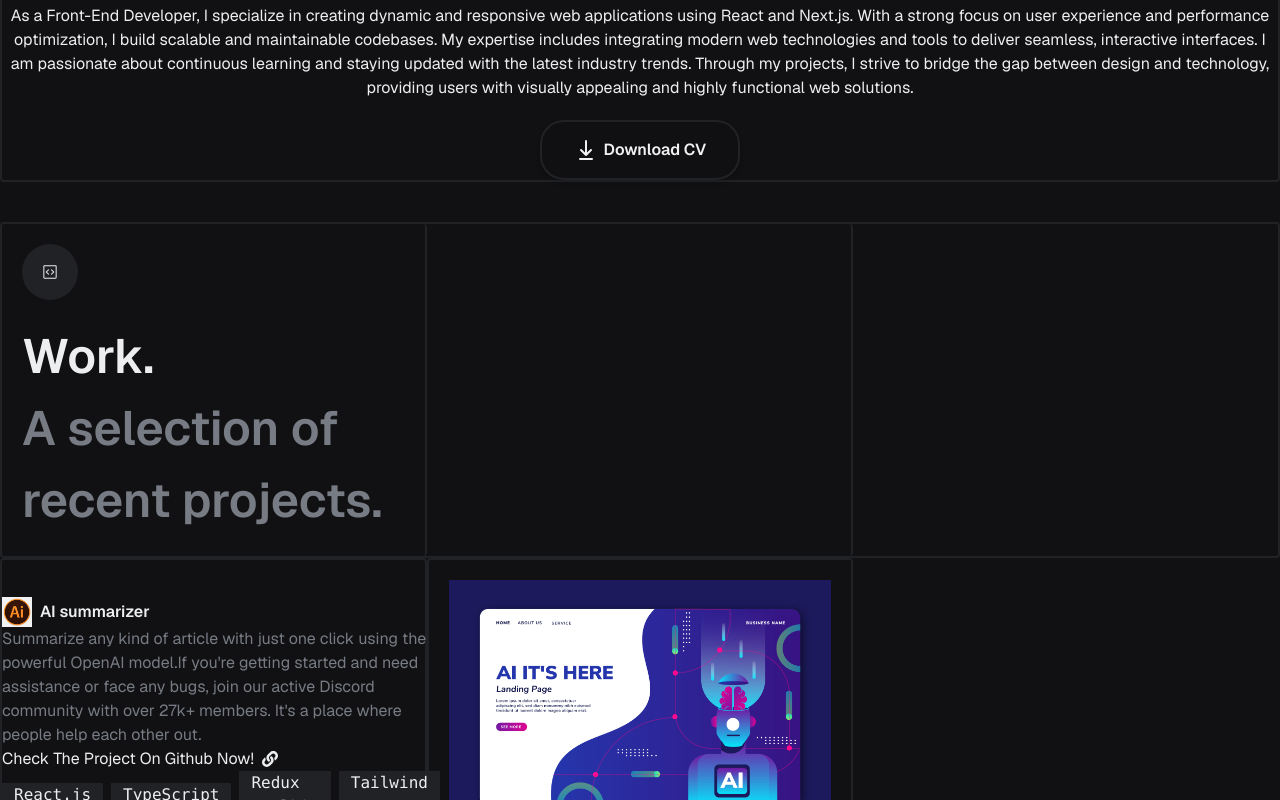
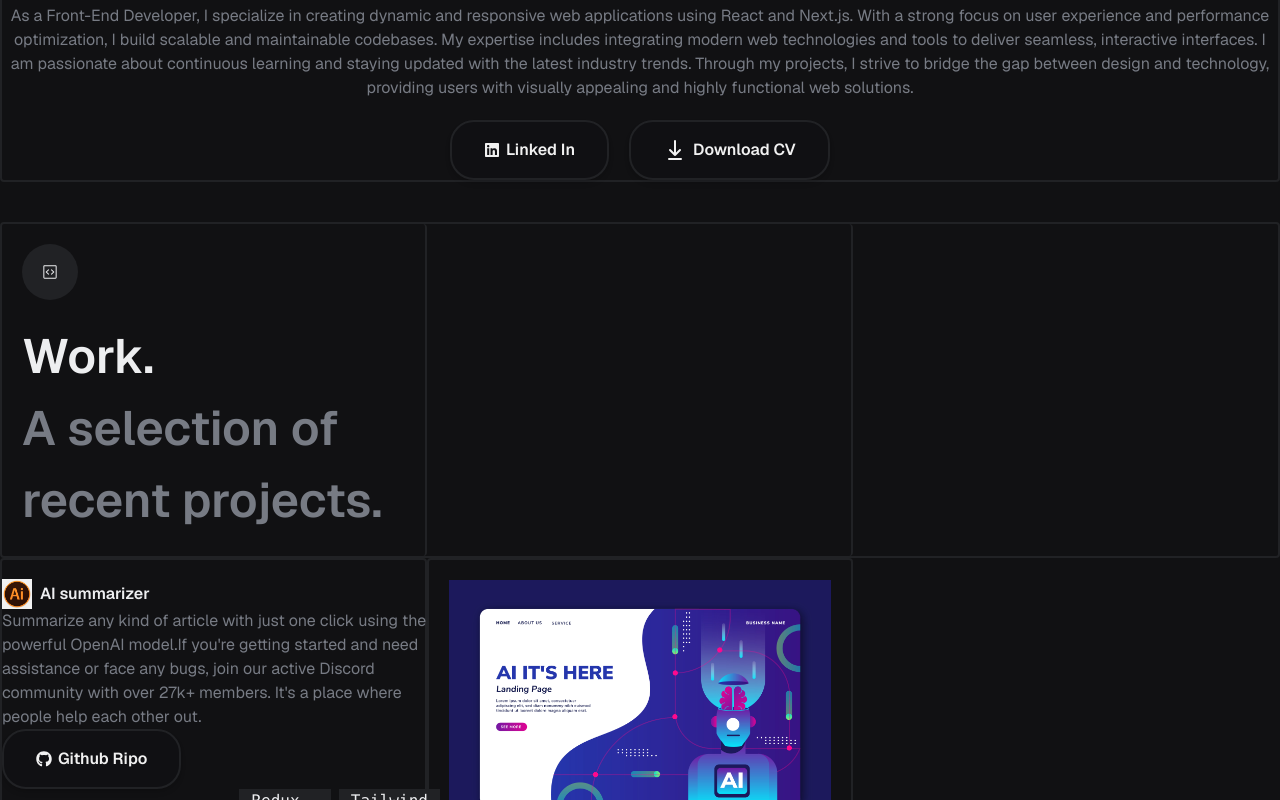
Before and after one commit to Ahmedhussin1/Personal-Portfolio, a Next.js app: page / in a window 1280 px wide. Shown: the part 300-1100 px from the top of the page. Built offline with nearby package versions, Linux system fonts and the light colour scheme.

Commit message:
button component added, github link in work card component changed

```diff
--- /dev/null
+++ b/src/Components/Button.jsx
@@ -0,0 +1,12 @@
+import React from 'react'
+
+function Button({children, link, title}) {
+  return (
+    <button className="cursor-pointer group relative flex gap-1.5 px-8 py-4 bg-[#111113] bg-opacity-80 text-[#f1f1f1] rounded-3xl hover:bg-opacity-70 transition font-semibold shadow-md border-2 border-lines-color items-center w-fit hover:border-[#777b84]">
+      {children}
+      <a href={link}>{title}</a>
+    </button>
+  );
+}
+
+export default Button
--- a/src/Components/Hero.jsx
+++ b/src/Components/Hero.jsx
@@ -2,6 +2,9 @@ import React from "react";
 import Image from "next/image";
 import Link from "next/link";
 import profilePic from "../../public/IMG_5814-sq.JPG";
+import { FaLinkedin } from "react-icons/fa";
+import Button from "./Button";
+
 function Hero() {
   return (
     <div className="border-2 border-lines-color rounded mt-10">
@@ -14,7 +17,7 @@ function Hero() {
           height={150}
         />
         <h1 className="text-[90px] font-semibold text-white">Hi, I'm Ahmed.</h1>
-        <p className="text-center">
+        <p className="text-center text-[#777b84]">
           As a Front-End Developer, I specialize in creating dynamic and
           responsive web applications using React and Next.js. With a strong
           focus on user experience and performance optimization, I build
@@ -25,8 +28,17 @@ function Hero() {
           to bridge the gap between design and technology, providing users with
           visually appealing and highly functional web solutions.
         </p>
+        <div className="flex justify-between items-center gap-5">
+          {/* linked in button */}
+          <Button
+            title={"Linked In"}
+            link={"https://www.linkedin.com/in/ahmed-m-hussein-b6b552202/"}
+          >
+            <FaLinkedin />
+          </Button>
+          {/* download cv button */}
           <a href="/Ahmed Mohamed Hussin (CV).pdf" download>
-          <button class="cursor-pointer group relative flex gap-1.5 px-8 py-4 bg-[#111113] bg-opacity-80 text-[#f1f1f1] rounded-3xl hover:bg-opacity-70 transition font-semibold shadow-md border-2 border-lines-color">
+            <button class="cursor-pointer group relative flex gap-1.5 px-8 py-4 bg-[#111113] bg-opacity-80 text-[#f1f1f1] rounded-3xl hover:bg-opacity-70 transition font-semibold shadow-md border-2 border-lines-color hover:border-[#777b84]">
               <svg
                 xmlns="http://www.w3.org/2000/svg"
                 fill="none"
@@ -63,6 +75,7 @@ function Hero() {
           </a>
         </div>
       </div>
+    </div>
   );
 }
 
--- a/src/Components/WorkCard.jsx
+++ b/src/Components/WorkCard.jsx
@@ -2,6 +2,9 @@ import React from 'react'
 import Image from 'next/image'
 import Link from 'next/link'
 import { FaLink } from "react-icons/fa";
+import { FaGithub } from "react-icons/fa6";
+import Button from './Button';
+
 
 
 function WorkCard({id,icon,projectImg,title, description,skills,projectLink }) {
@@ -15,14 +18,9 @@ function WorkCard({id,icon,projectImg,title, description,skills,projectLink }) {
             <h1 className="text-2xl font-semibold uppercase">{title}</h1>
           </div>
           <p className="text-[#777b84]">{description}</p>
-          <div className="flex gap-2 items-center">
-            <p className='hover:underline'>
-              <a href={projectLink}>
-                Check The Project On Github Now!
-              </a>
-            </p>
-            <FaLink />
-          </div>
+          <Button title={'Github Ripo'} link={projectLink}>
+            <FaGithub/>
+          </Button>
           <div className="flex flex-wrap justify-start items-center gap-2 mt-2 ">
             {skills.map((skill, index) => (
               <span
```
Lines whose indentation alone changed are shown as unchanged.
